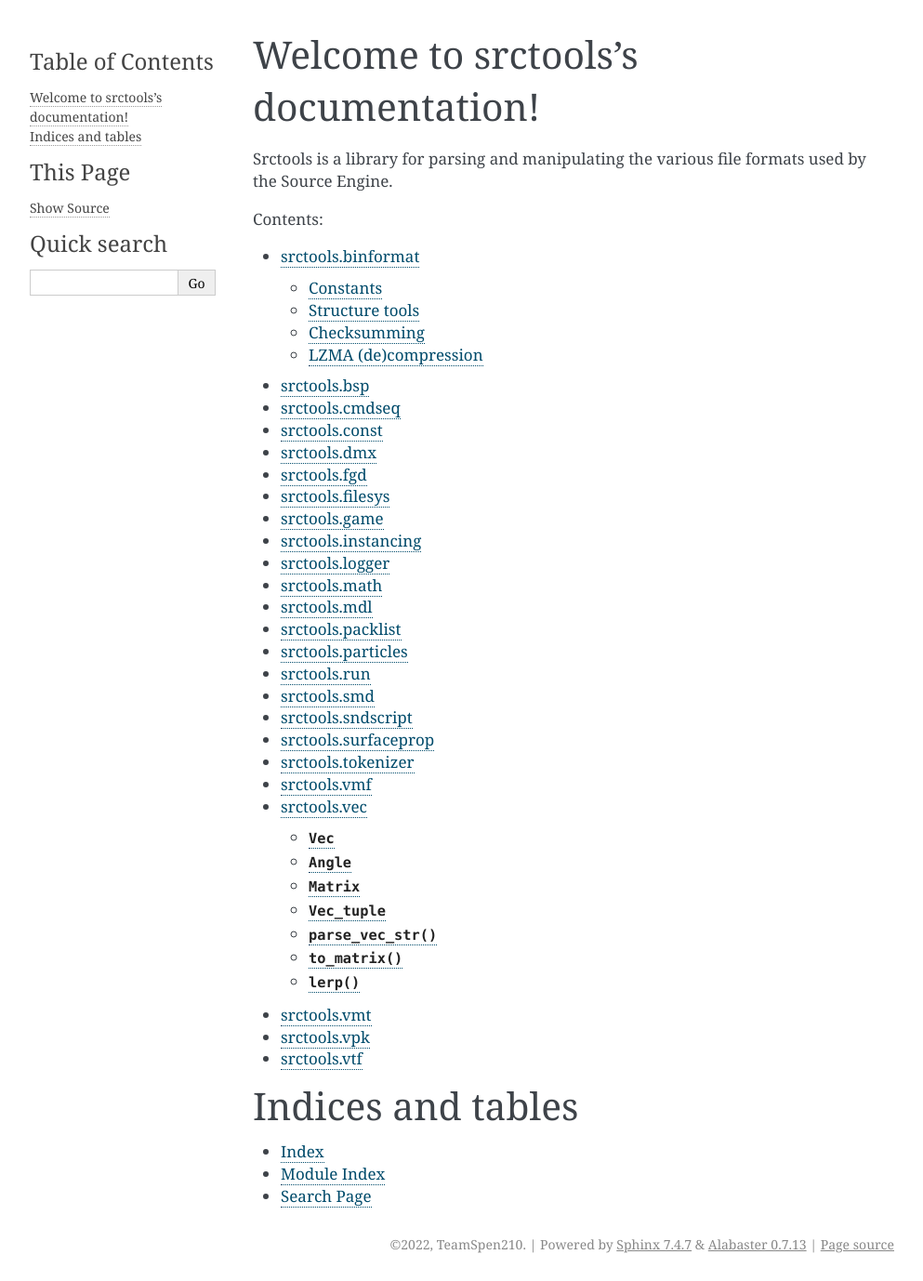
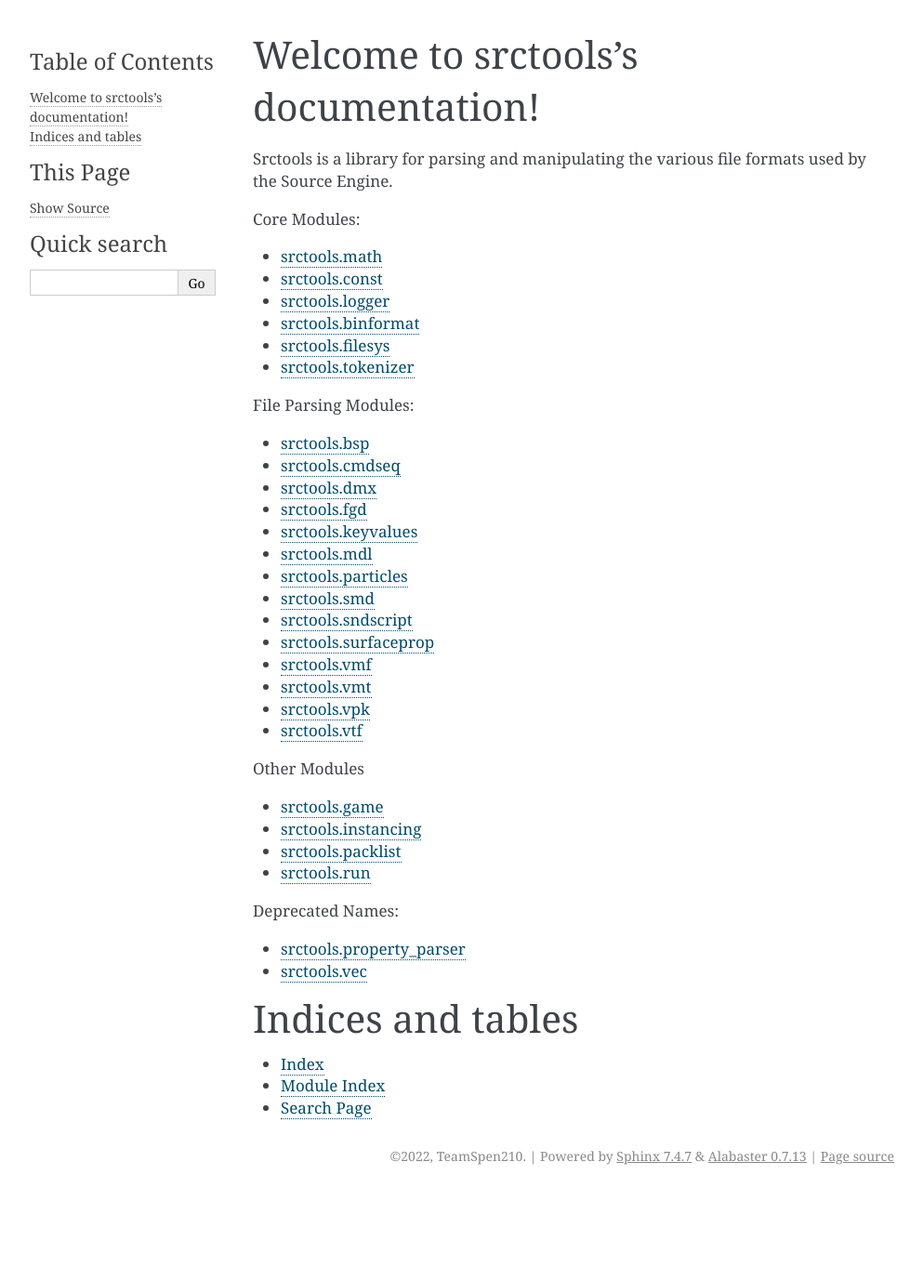
Before and after one commit to TeamSpen210/srctools, a Sphinx documentation site: the page built from docs/source/index.rst, in a window 1280 px wide. Shown: the whole page at 93% size, without its empty margins (148-1141 px from the left). Built offline with Sphinx 7.4.7, drawn with Linux system fonts in a browser that asks for light colours; the version number could not be read and is left out; after the commit the page ends 1283 px from its top, so only the background shows below that.

Commit message:
Add docs for old property_parser module, reorder tables of contents

```diff
--- a/docs/source/index.rst
+++ b/docs/source/index.rst
@@ -4,34 +4,50 @@ Welcome to srctools's documentation!
 Srctools is a library for parsing and manipulating the various file formats used by the Source Engine.
 
 .. toctree::
-	:maxdepth: 2
-	:caption: Contents:
+	:maxdepth: 1
+	:caption: Core Modules:
 
+	modules/math
+	modules/const
+	modules/logger
 	modules/binformat
+	modules/filesys
+	modules/tokenizer
+
+.. toctree::
+	:maxdepth: 1
+	:caption: File Parsing Modules:
+
 	modules/bsp
 	modules/cmdseq
-	modules/const
 	modules/dmx
 	modules/fgd
-	modules/filesys
-	modules/game
-	modules/instancing
-	modules/logger
-	modules/math
+	modules/keyvalues
 	modules/mdl
-	modules/packlist
 	modules/particles
-	modules/property_parser
-	modules/run
 	modules/smd
 	modules/sndscript
 	modules/surfaceprop
-	modules/tokenizer
 	modules/vmf
-	modules/vec
 	modules/vmt
 	modules/vpk
 	modules/vtf
+
+.. toctree::
+	:maxdepth: 1
+	:caption: Other Modules
+
+	modules/game
+	modules/instancing
+	modules/packlist
+	modules/run
+
+.. toctree::
+	:maxdepth: 1
+	:caption: Deprecated Names:
+
+	modules/property_parser
+	modules/vec
 
 
 Indices and tables
```
Also changed, not shown: docs/source/modules/property_parser.rst (+25 -0 lines).
